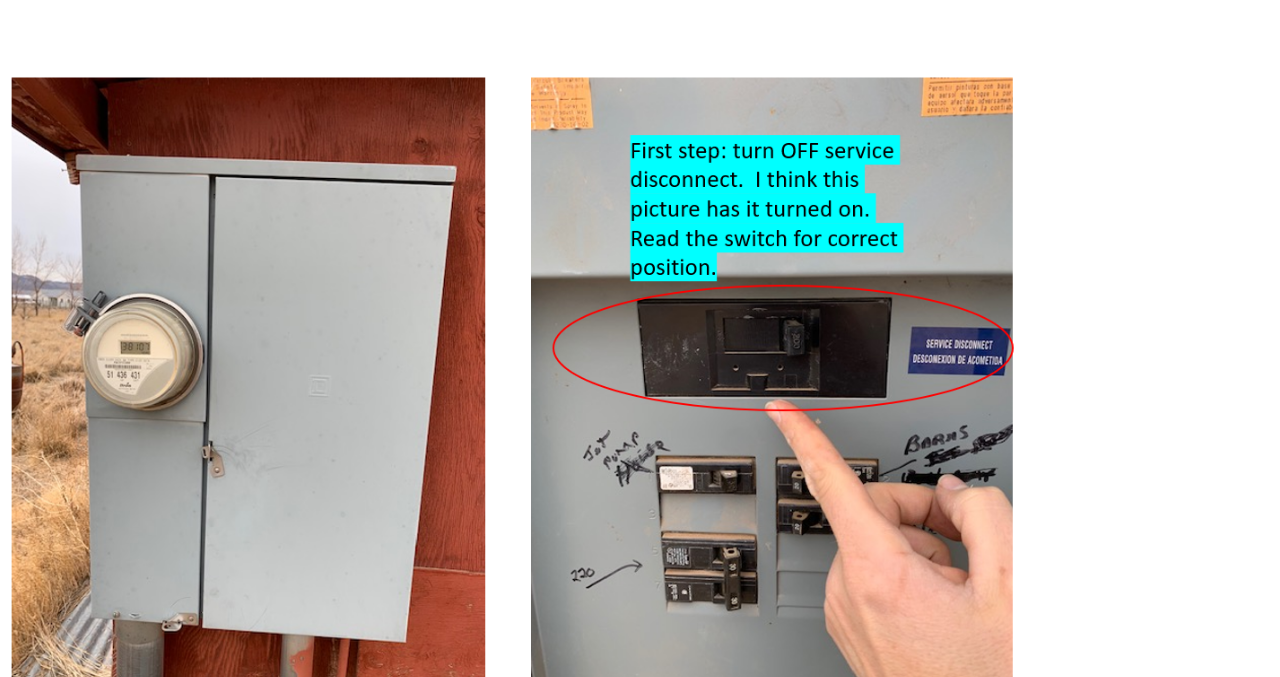
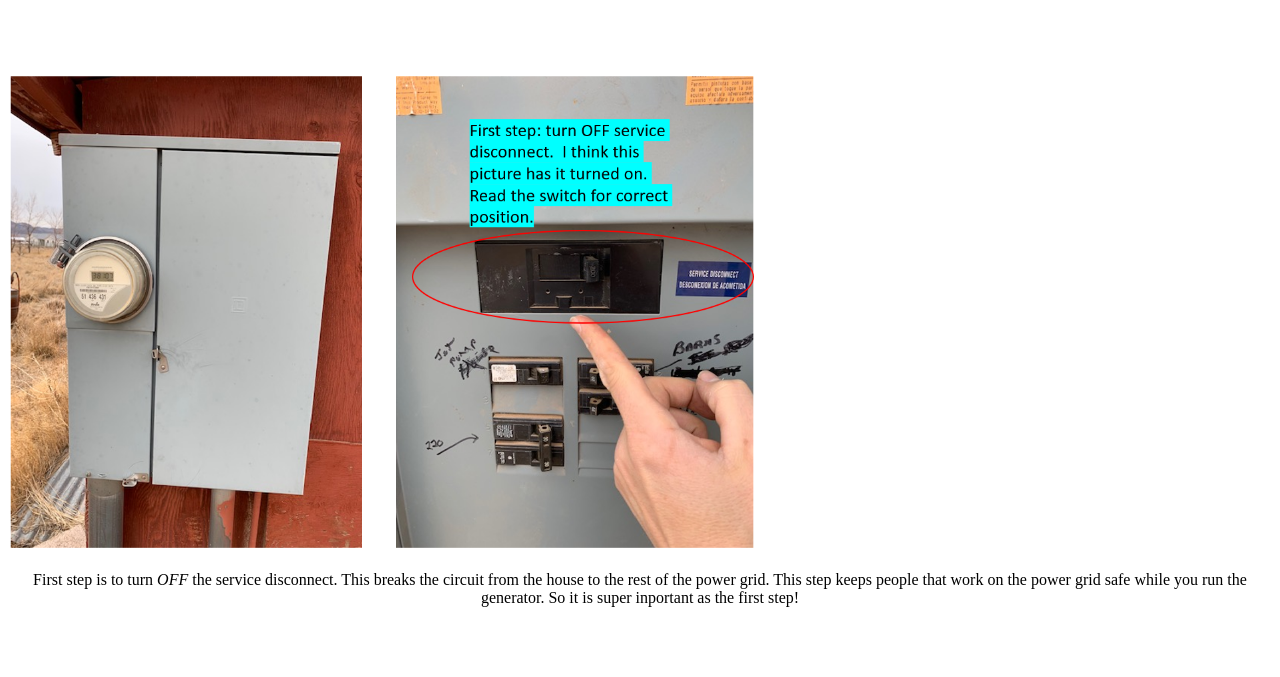
Before and after one commit to mmccabe-us/mmccabe-us.github.io, a plain HTML site: page index.html in a window 1280 px wide. Shown: the part 123-800 px from the top of the page. Drawn offline with Linux system fonts and the light colour scheme.

Commit message:
Update index.html

```diff
--- a/index.html
+++ b/index.html
@@ -15,7 +15,7 @@
 }
 
 img {
-  width: 80%;
+  width: 100;
   height: auto;
   opacity: 1;
 }
```
